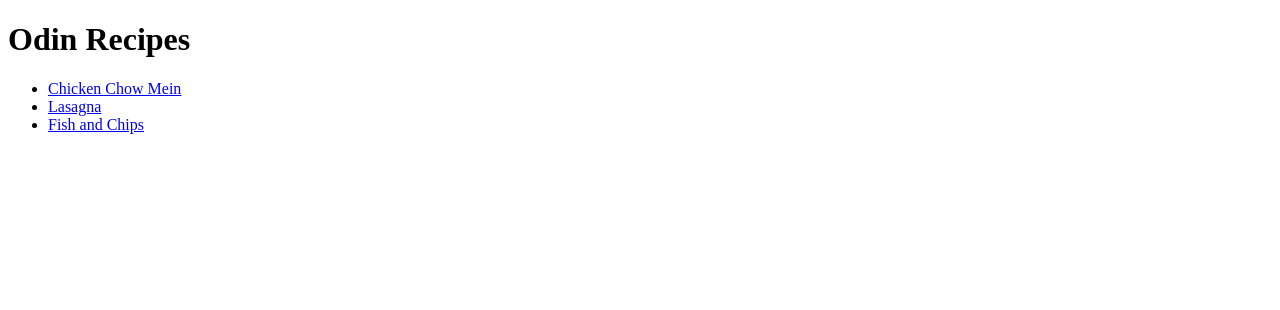
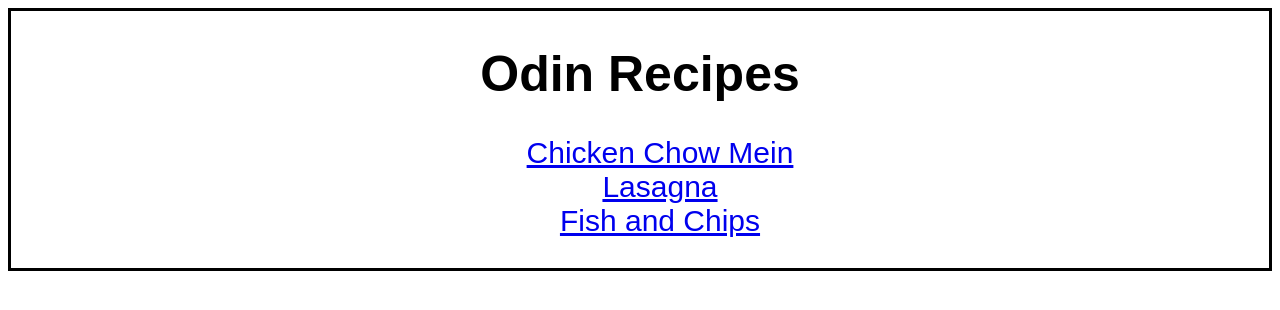
Before and after one commit to Alex-Guy42/odin-recipes, a plain HTML site: page index.html in a window 1280 px wide. Drawn offline with Linux system fonts and the light colour scheme.

Commit message:
Added style.css. Added styles affecting Header, body and Unordered List.

```diff
--- a/index.html
+++ b/index.html
@@ -4,6 +4,7 @@
     <head>
         <meta charset="UTF-8">
         <title>Project Recipes</title>
+        <link rel="stylesheet" href="style.css">
     </head>
 
     <body>
--- /dev/null
+++ b/style.css
@@ -0,0 +1,18 @@
+
+
+h1 {
+    font-family: Arial, Helvetica, sans-serif;
+    font-size: 50px;
+    text-align: center;
+}
+
+body {
+    font-family: Arial, Helvetica, sans-serif;
+    border-style: solid;
+}
+
+ul {
+    font-size: 30px;
+    text-align: center;
+    list-style-type: none;
+}
```
